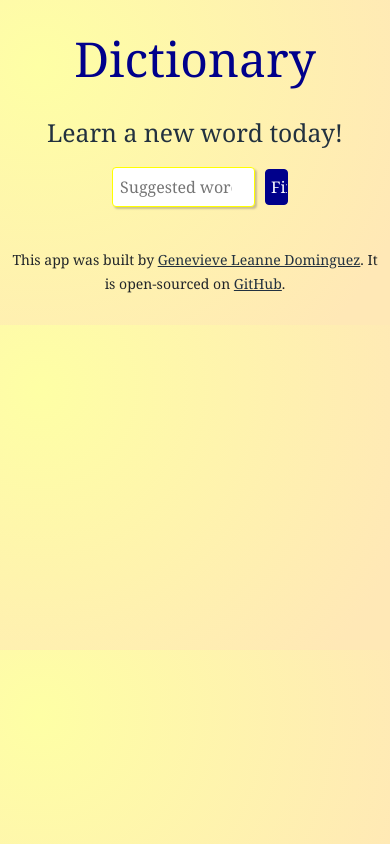
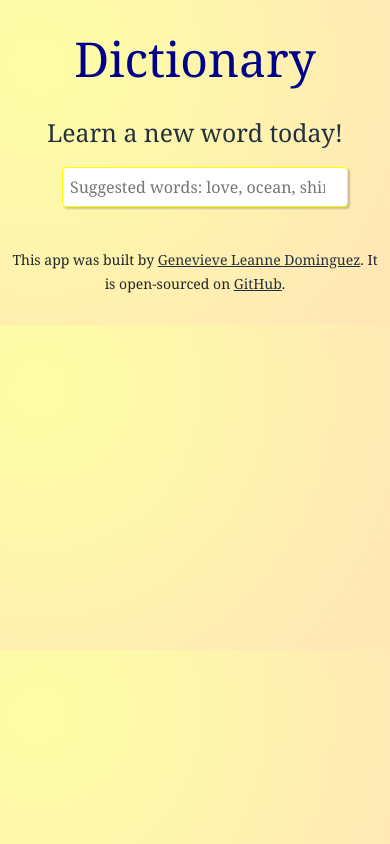
Before and after one commit to genevieveleanne/react-dictionary-app, a React (Create React App) app: page / in a window 390 px wide. Built offline with nearby package versions, Linux system fonts and the light colour scheme; no server answers.

Commit message:
Made app responsive

```diff
--- a/src/DictionarySearch.css
+++ b/src/DictionarySearch.css
@@ -21,16 +21,8 @@
   box-shadow: 2px 2px 2px rgba(0, 0, 0, 0.2);
 }
 
-.DictionarySearch .searchButton {
-  width: 8%;
-  padding: 5px;
-  border-radius: 4px;
-  border: 1px solid darkblue;
-  background-color: darkblue;
-  color: white;
+@media (max-width: 420px) {
+  .DictionarySearch .searchBar {
+    width: 100%;
+  }
 }
-
-.DictionarySearch .searchButton:hover {
-  opacity: 0.8;
-  transition: all 150ms ease-in-out;
-}
--- a/src/DictionarySearch.js
+++ b/src/DictionarySearch.js
@@ -52,10 +52,9 @@ export default function DictionarySearch(props) {
           <input
             className="searchBar"
             type="search"
-            placeholder="Suggested words: song, love, ocean, shine..."
+            placeholder="Suggested words: love, ocean, shine..."
             onChange={handleWordChange}
           />
-          <input className="searchButton" type="submit" value="Find" />
         </form>
         <SearchResults results={results} />
         <Photos images={images} />
--- a/src/Meanings.css
+++ b/src/Meanings.css
@@ -18,3 +18,9 @@
   font-size: 18px;
   line-height: 28px;
 }
+
+@media (max-width: 420px) {
+  .Meanings {
+    width: 100%;
+  }
+}
--- a/src/Phonetics.js
+++ b/src/Phonetics.js
@@ -3,6 +3,7 @@ import React from "react";
 import "./Phonetics.css";
 
 export default function Phonetics(props) {
+  console.log(props.phonetics);
   return (
     <div className="Phonetics">
       <a href={props.phonetics.audio} target="_blank" rel="noreferrer">
--- a/src/SearchResults.css
+++ b/src/SearchResults.css
@@ -14,3 +14,9 @@
   color: darkblue;
   text-transform: capitalize;
 }
+
+@media (max-width: 420px) {
+  .SearchResults .wordAndPronunciation {
+    width: 60%;
+  }
+}
--- a/src/Synonyms.js
+++ b/src/Synonyms.js
@@ -13,5 +13,7 @@ export default function Synonyms(props) {
         </ul>
       </div>
     );
+  } else {
+    return null;
   }
 }
```
